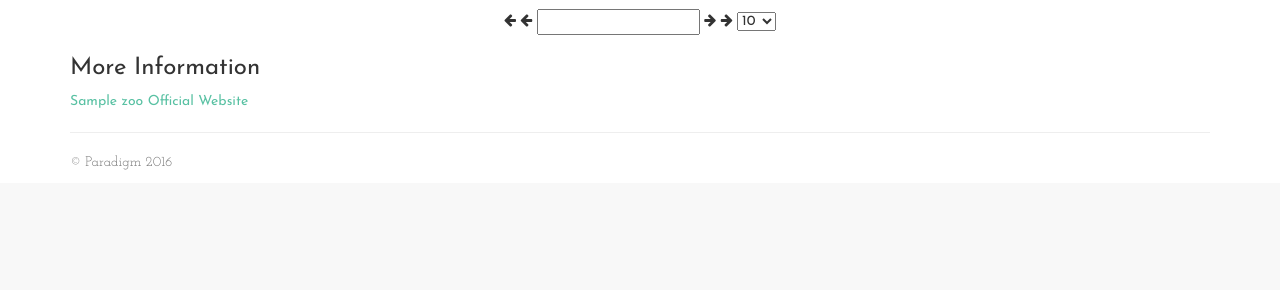
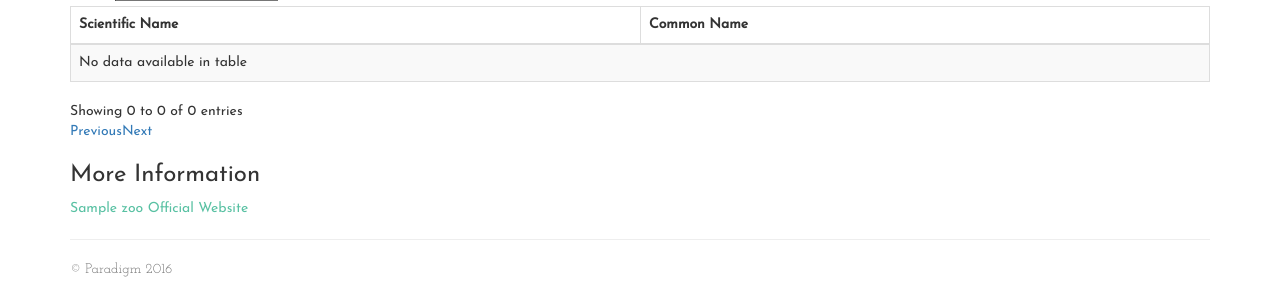
Before and after one commit to akeenan2/paradigm, a Django app: page /zoo/1/ in a window 1280 px wide. Shown: the part 677-967 px from the top of the page. Before the commit the page ends 847 px from the top, so only its background shows below. Run offline with Django 3.2, Linux system fonts and the light colour scheme; tables that the repository leaves empty hold one stand-in row (values such as "Sample post"); some libraries are stand-ins or nearby versions.

Commit message:
change table

```diff
--- a/website/zoo/templates/zoo/zoo.html
+++ b/website/zoo/templates/zoo/zoo.html
@@ -28,7 +28,7 @@
     <input class="btn btn-default" type="submit" name="add" value="Add Species"/>
     <input class="btn btn-default" type="submit" name="remove" value="Remove Species"/><br><br>
 </form>
-<table class="table table-striped table-bordered">
+<table id="pagination" class="table table-striped table-bordered" cellspacing="0" width="100%">
     <thead>
         <tr>
             <th>Scientific Name</th>
@@ -44,22 +44,8 @@
             <td id="common_name">{{ species.1 }}</td>
         </tr>
         {% endfor %}
+    </tbody>
 </table>
-<div id="pager" class="pager">
-    <form>
-        <i class="fa fa-arrow-left" aria-hidden="true" class="first"></i>
-        <i class="fa fa-arrow-left" aria-hidden="true" class="prev"></i>
-        <input type="text" class="pagedisplay"/>
-        <i class="fa fa-arrow-right" aria-hidden="true" class="next"></i>
-        <i class="fa fa-arrow-right" aria-hidden="true" class="last"></i>
-        <select class="pagesize">
-            <option selected="selected"  value="10">10</option>
-            <option value="20">20</option>
-            <option value="30">30</option>
-            <option  value="40">40</option>
-        </select>
-    </form>
-</div>
 
 
 <h3>More Information</h3>
```
Lines whose indentation alone changed are shown as unchanged.
